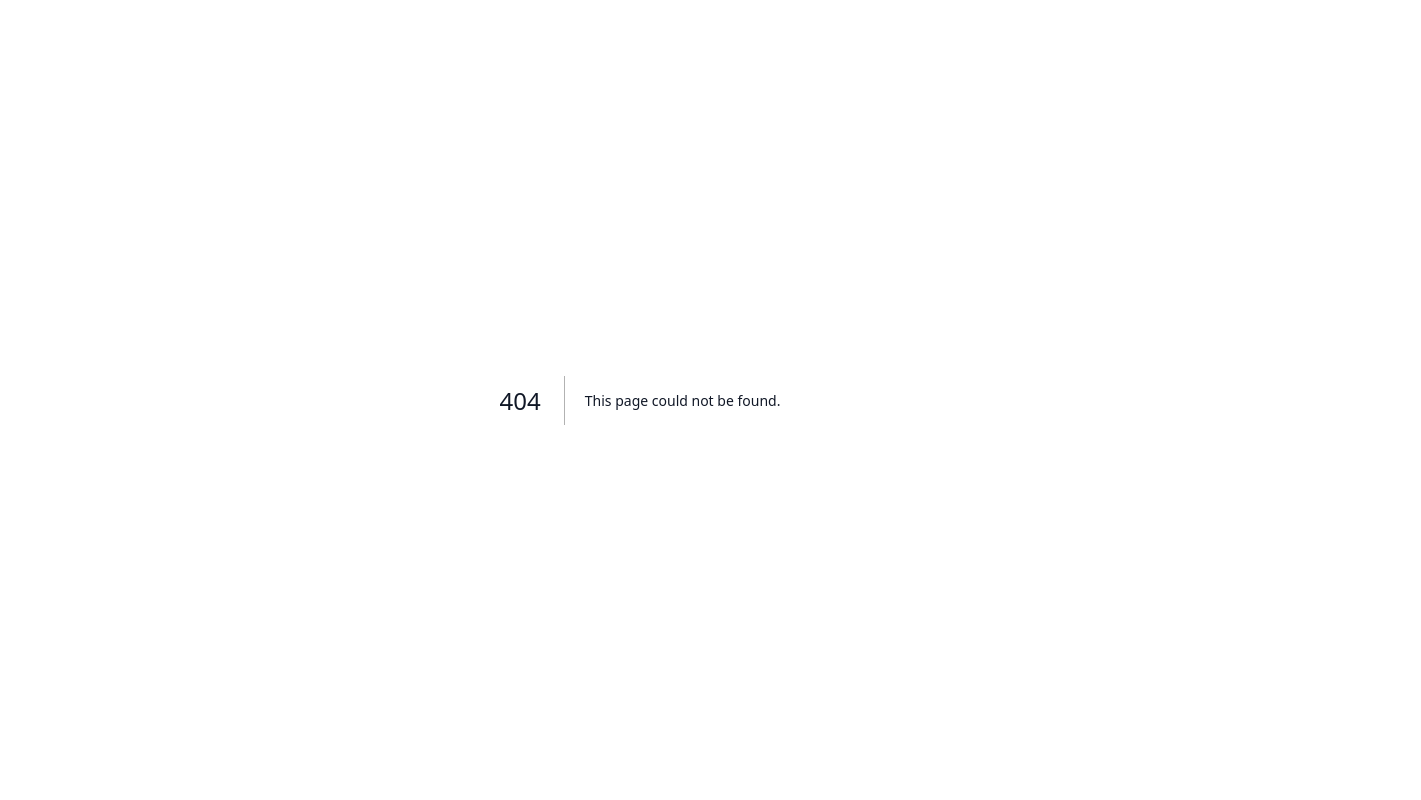
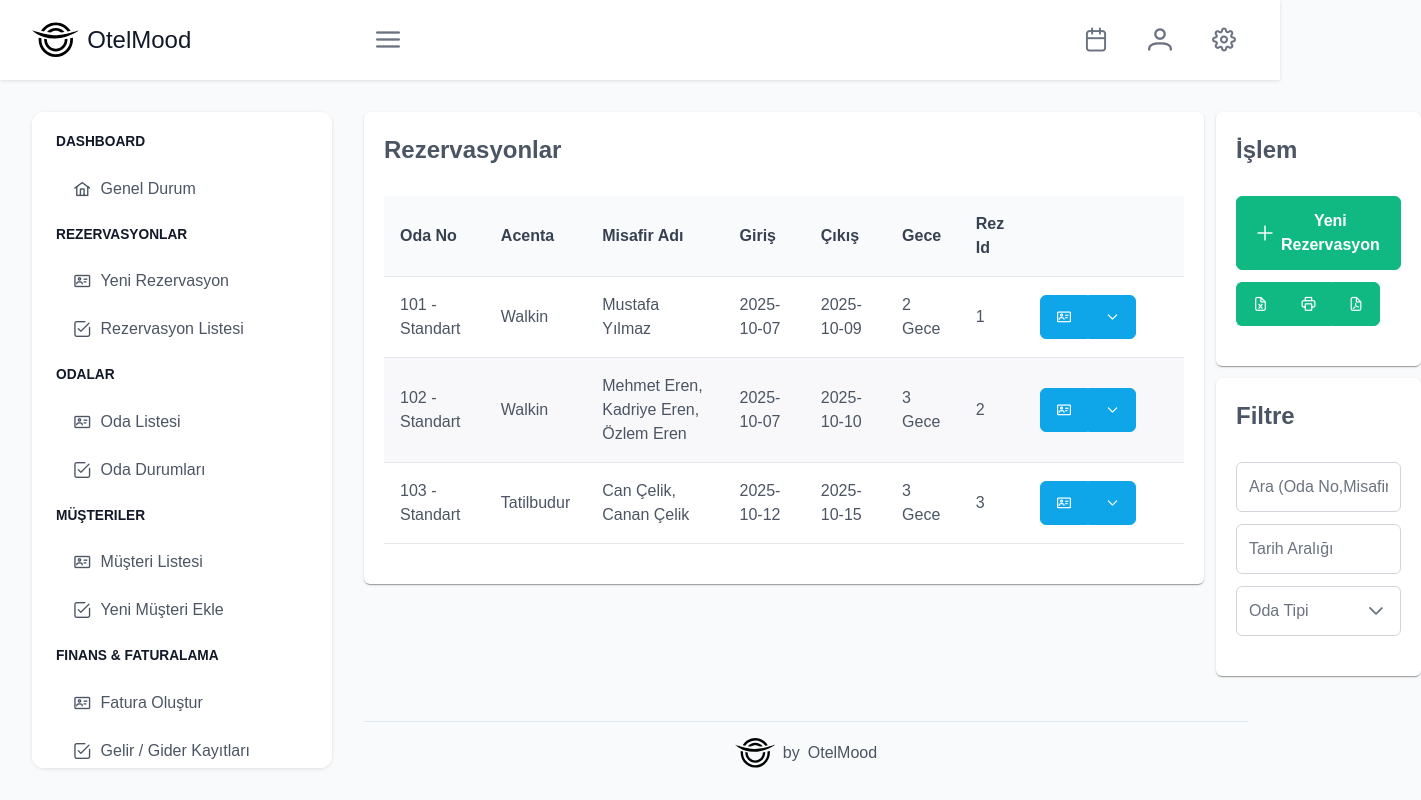
Before and after one commit to mas963/OtelMood_FE, a Next.js app: page /booking in a window 1280 px wide. Before the commit this address had no page. Shown: the whole page, 1421 px wide, since content can reach past the window. Built offline with nearby package versions, Linux system fonts and the light colour scheme; a web font is replaced by a local one.

Commit message:
feat: booking

```diff
--- /dev/null
+++ b/src/app/(main)/booking/page.tsx
@@ -0,0 +1,118 @@
+'use client';
+
+import { BookingService } from "@/services/BookingService";
+import { Booking } from "@/types/booking";
+import { Button } from "primereact/button";
+import { Calendar } from "primereact/calendar";
+import { Card } from "primereact/card";
+import { Column } from "primereact/column";
+import { DataTable } from "primereact/datatable";
+import { SplitButton } from "primereact/splitbutton";
+import { Nullable } from "primereact/ts-helpers";
+import { useEffect, useRef, useState } from "react";
+import { InputText } from "primereact/inputtext";
+import { FloatLabel } from "primereact/floatlabel";
+import { ButtonGroup } from "primereact/buttongroup";
+import { RoomType } from "@/types/room";
+import { MultiSelect, MultiSelectChangeEvent } from "primereact/multiselect";
+import { Checkbox } from "primereact/checkbox";
+
+const RezervationPage = () => {
+  const [booking, setBooking] = useState<Booking[]>([]);
+  const [dates, setDates] = useState<Nullable<(Date | null)[]>>(null);
+  const [value, setValue] = useState('');
+  const [selectedRoomTypes, setSelectedRoomTypes] = useState<RoomType | null>(null);
+  const roomTypes: RoomType[] = [
+    { name: 'Standart', shortName: 'STD' },
+    { name: 'Aile', shortName: 'Aile' },
+    { name: 'Deluxe', shortName: 'Deluxe' },
+  ];
+
+  const [checked, setChecked] = useState<boolean>(false);
+
+  const toast = useRef(null);
+
+  useEffect(() => {
+    const data = BookingService.getRezervations();
+    setBooking(data);
+  }, []);
+
+  const items = [
+    {
+      label: 'Deneme 1',
+      command: () => {
+
+      }
+    },
+    {
+      label: 'Deneme 2',
+      command: () => {
+
+      }
+    },
+  ];
+
+  const save = () => {
+    toast.current.show({ severity: 'success', summary: 'Success', detail: 'Data Saved' });
+  };
+
+  const bookingProgressBody = (rowData: Booking) => {
+    return (
+      <div className="flex">
+        <SplitButton severity="info" icon="pi pi-id-card" size="small" onClick={save} model={items} />
+      </div>
+    );
+  };
+
+  return (
+    <>
+      <div className="grid md:grid-cols-[5fr_1fr] grid-cols-1 gap-3">
+        <div>
+          <Card title="Rezervasyonlar">
+            <DataTable value={booking} stripedRows tableStyle={{ minWidth: '50rem' }}>
+              <Column header="Oda No" body={(rowData: Booking) => rowData.roomNo + " - " + rowData.roomType}></Column>
+              <Column field="agent" header="Acenta"></Column>
+              <Column field="customerName" header="Misafir Adı"></Column>
+              <Column field="arrival" header="Giriş"></Column>
+              <Column field="departure" header="Çıkış"></Column>
+              <Column header="Gece" body={(rowData: Booking) => {
+                const arrivalTime = new Date(rowData.arrival).getTime();
+                const departureTime = new Date(rowData.departure).getTime();
+                const days = Math.round((departureTime - arrivalTime) / (1000 * 60 * 60 * 24));
+                return `${days} Gece`;
+              }}></Column>
+              <Column field="rezervationId" header="Rez Id"></Column>
+              <Column body={bookingProgressBody} style={{ width: "10rem" }}></Column>
+            </DataTable>
+          </Card>
+        </div>
+        <div>
+          <Card title="İşlem" className="h-max">
+            <Button className="w-full" label="Yeni Rezervasyon" icon="pi pi-plus" />
+            <div className="flex mt-3">
+              <ButtonGroup>
+                <Button size="small" icon="pi pi-file-excel" />
+                <Button size="small" icon="pi pi-print" />
+                <Button size="small" icon="pi pi-file-pdf" />
+              </ButtonGroup>
+            </div>
+          </Card>
+          <Card title="Filtre" className="h-max mt-3">
+            <div className="">
+              <InputText placeholder="Ara (Oda No,Misafir Adı)" className="w-full" id="search" value={value} onChange={(e) => setValue(e.target.value)} />
+              <div className="mt-3">
+                <Calendar className="w-full" placeholder="Tarih Aralığı" id="dates" value={dates} onChange={(e) => setDates(e.value)} selectionMode="range" readOnlyInput hideOnRangeSelection showButtonBar />
+              </div>
+              <div className="mt-3">
+                <MultiSelect value={selectedRoomTypes} onChange={(e: MultiSelectChangeEvent) => setSelectedRoomTypes(e.value)} options={roomTypes} optionLabel="name"
+                  placeholder="Oda Tipi" maxSelectedLabels={3} className="w-full md:w-20rem" />
+              </div>
+            </div>
+          </Card>
+        </div>
+      </div>
+    </>
+  )
+};
+
+export default RezervationPage
--- /dev/null
+++ b/src/services/BookingService.ts
@@ -0,0 +1,35 @@
+import { Booking } from "@/types/booking";
+
+export const BookingService = {
+  getRezervations(): Booking[] {
+    return [
+      {
+        roomNo: "101",
+        agent: "Walkin",
+        customerName: "Mustafa Yılmaz",
+        arrival: "2025-10-07",
+        departure: "2025-10-09",
+        roomType: "Standart",
+        rezervationId: "1",
+      },
+      {
+        roomNo: "102",
+        agent: "Walkin",
+        customerName: "Mehmet Eren, Kadriye Eren, Özlem Eren",
+        arrival: "2025-10-07",
+        departure: "2025-10-10",
+        roomType: "Standart",
+        rezervationId: "2",
+      },
+      {
+        roomNo: "103",
+        agent: "Tatilbudur",
+        customerName: "Can Çelik, Canan Çelik",
+        arrival: "2025-10-12",
+        departure: "2025-10-15",
+        roomType: "Standart",
+        rezervationId: "3",
+      },
+    ];
+  }
+}
```
Also changed, not shown: src/types/booking.d.ts (added, +9 -0 lines).
